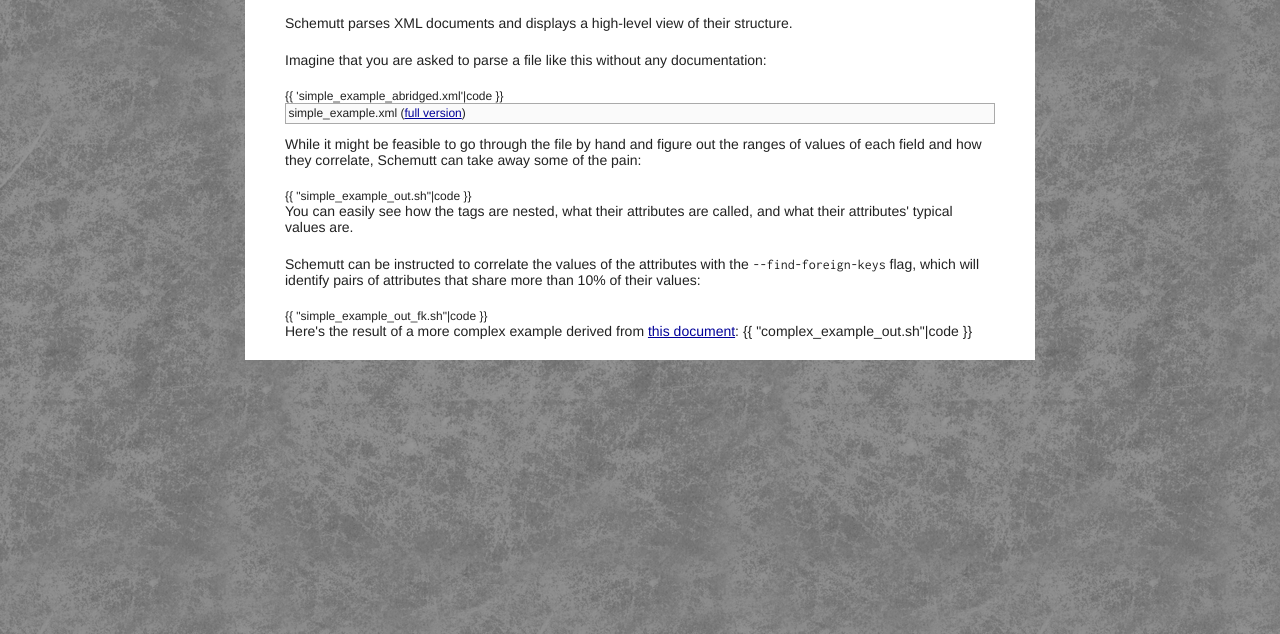
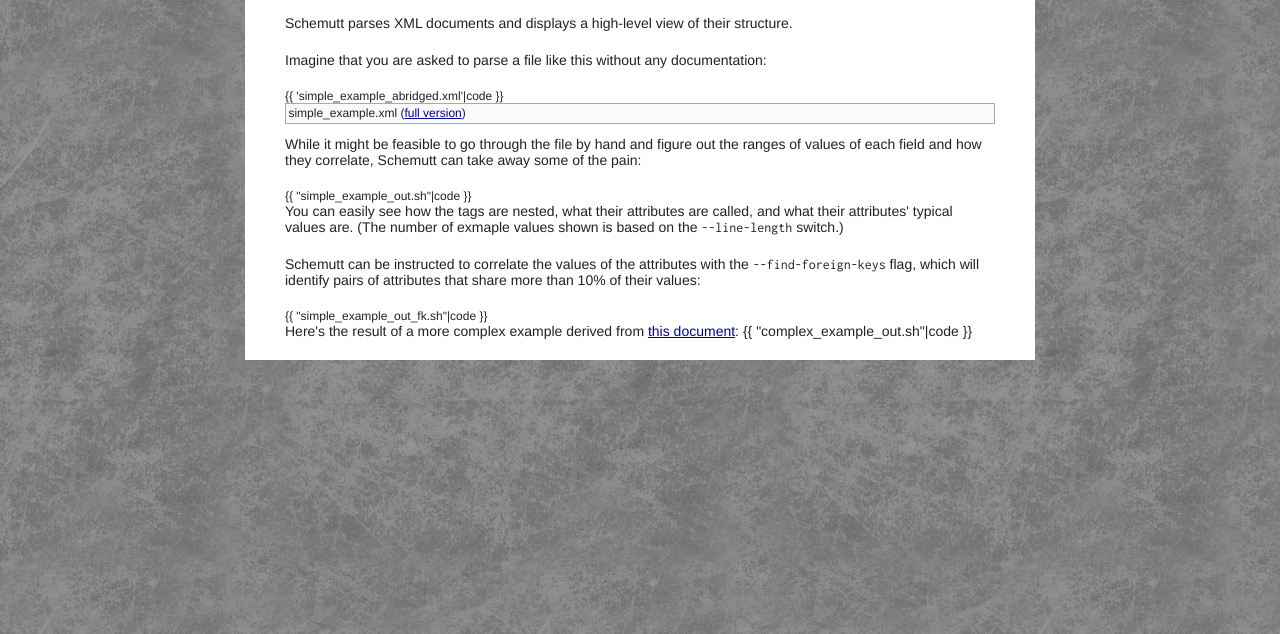
Before and after one commit to irskep/schemutt, a plain HTML site: page template.html in a window 1280 px wide. Shown: the part 166-800 px from the top of the page. Drawn offline with Linux system fonts and the light colour scheme.

Commit message:
Note about line length

```diff
--- a/template.html
+++ b/template.html
@@ -88,7 +88,8 @@
 
                 <p>You can easily see how the tags are nested, what their
                 attributes are called, and what their attributes' typical values
-                are.</p>
+                are. (The number of exmaple values shown is based on the
+                <tt>--line-length</tt> switch.)</p>
 
                 <p>Schemutt can be instructed to correlate the values of the
                 attributes with the <tt>--find-foreign-keys</tt> flag, which will identify
```
